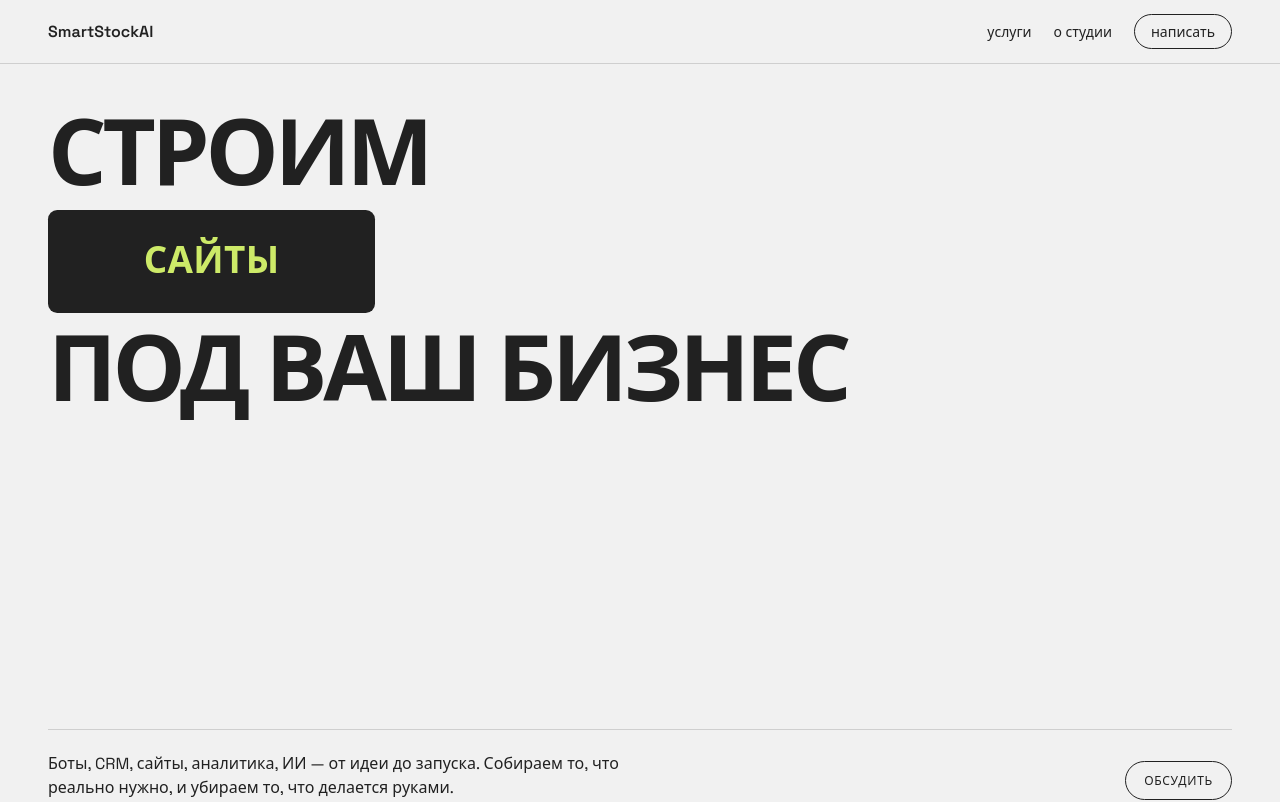
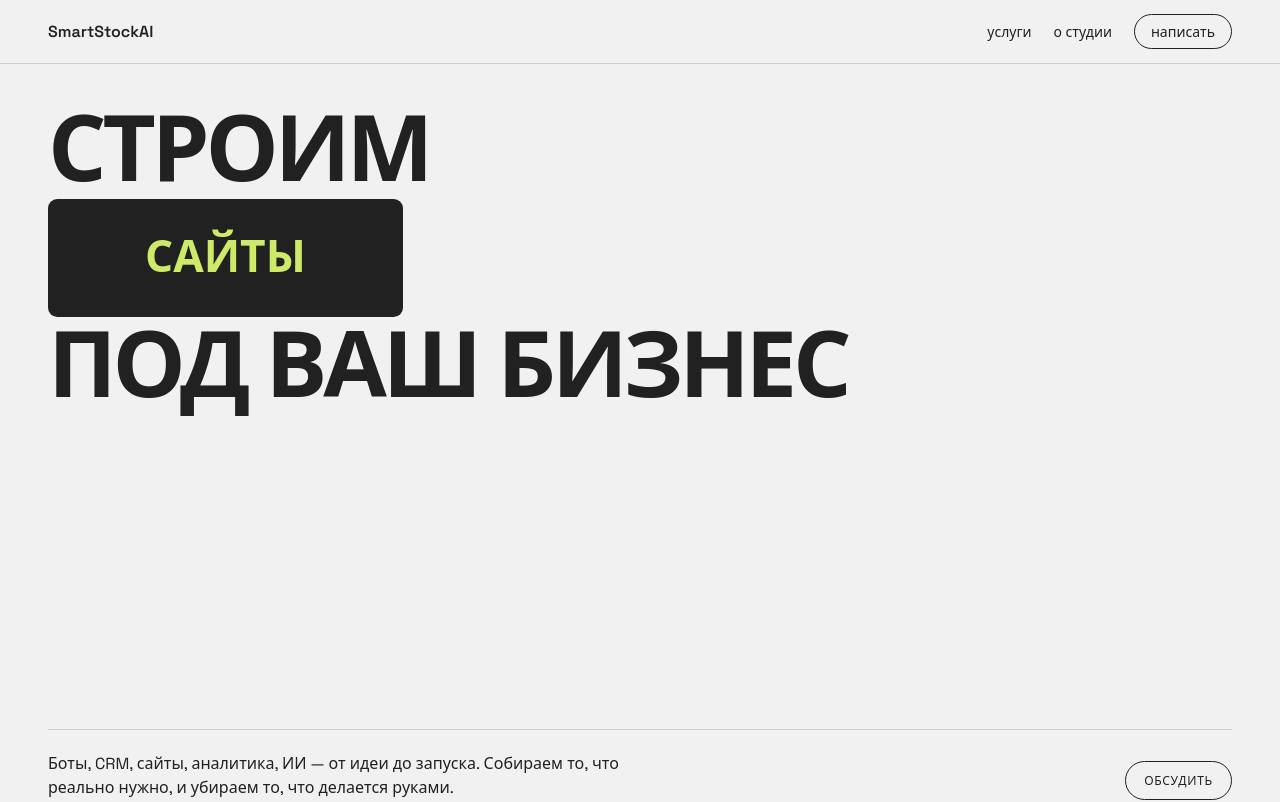
Before and after one commit to kickfost07-debug/smartstockai, a React (Vite) app: page / in a window 1280 px wide. Shown: the top 802 px of the page. Built offline with nearby package versions, Linux system fonts and the light colour scheme.

Commit message:
Even hero slot gaps and enlarge the chip type.
Co-authored-by: Cursor <cursoragent@cursor.com>

```diff
--- a/src/index.css
+++ b/src/index.css
@@ -140,16 +140,24 @@ a {
   margin: 0;
   display: flex;
   flex-direction: column;
-  gap: 0.16em;
+  gap: 0.12em;
   font-size: clamp(36px, 7.2vw, 96px);
-  line-height: 0.9;
   font-weight: 600;
   letter-spacing: -0.045em;
   text-transform: uppercase;
 }
 
 .land h1 > span {
-  display: block;
+  display: flex;
+  line-height: 0.82;
+}
+
+.land h1 > span:first-child {
+  align-items: flex-end;
+}
+
+.land h1 > span:last-child {
+  align-items: flex-start;
 }
 
 .land-row {
@@ -162,8 +170,8 @@ a {
   display: flex;
   align-items: center;
   justify-content: center;
-  width: 3.55em;
-  height: 1.12em;
+  width: 3.85em;
+  height: 1.28em;
   overflow: hidden;
   border-radius: 0.1em;
   background: var(--ink);
@@ -177,10 +185,10 @@ a {
   align-items: center;
   justify-content: center;
   margin: 0;
-  padding: 0 0.1em;
-  font-size: 0.4em;
+  padding: 0 0.08em;
+  font-size: 0.48em;
   font-weight: 600;
-  letter-spacing: 0.01em;
+  letter-spacing: 0;
   line-height: 1;
   text-transform: uppercase;
 }
```
